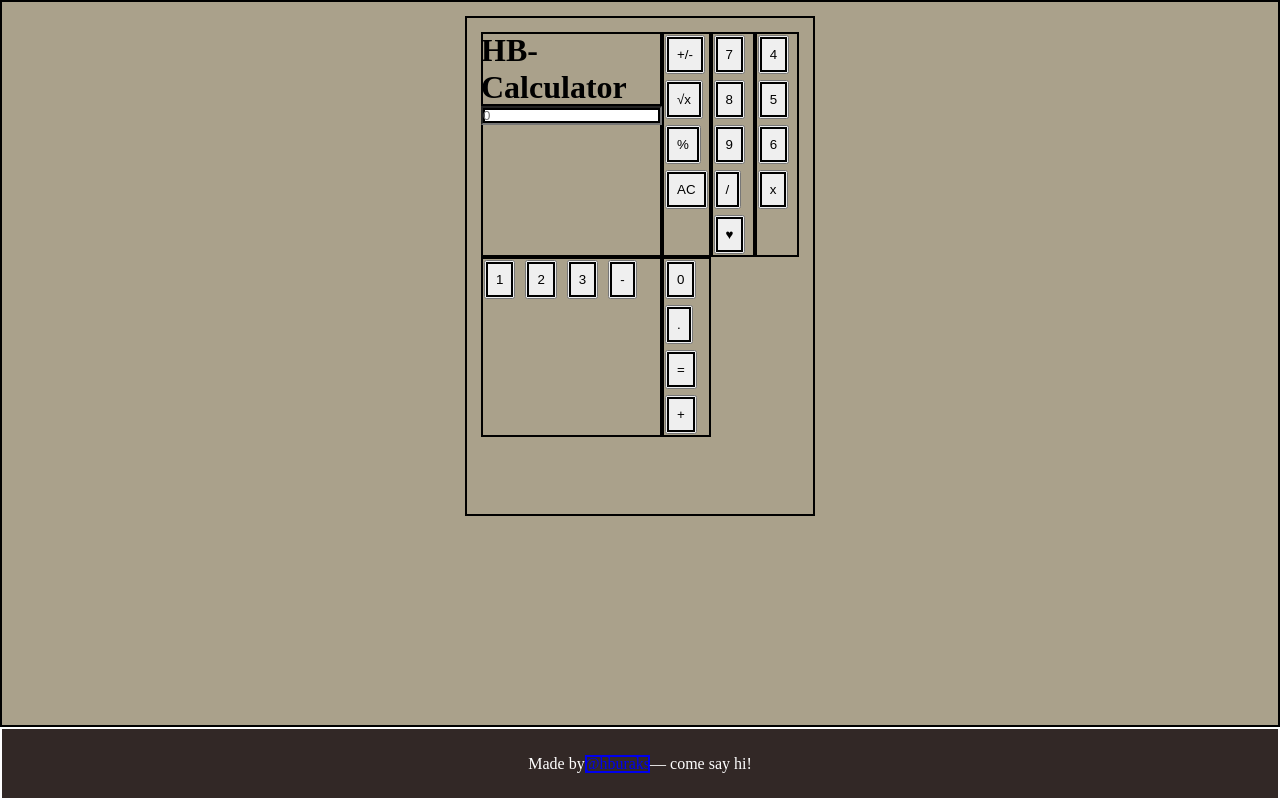
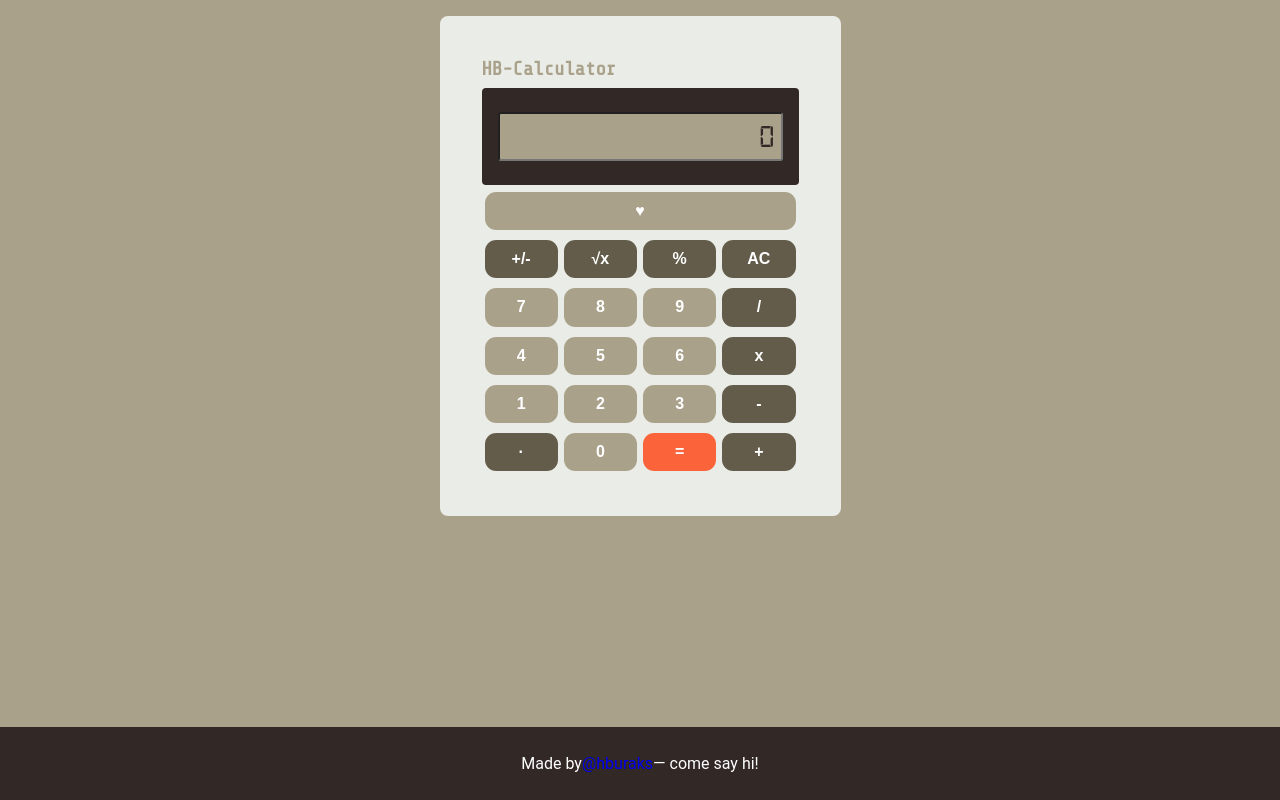
Before and after one commit to hburaks/HB-Calculator, a plain HTML site: page index.html in a window 1280 px wide. Drawn offline with Linux system fonts and the light colour scheme.

Commit message:
add style and external font types

```diff
--- a/index.html
+++ b/index.html
@@ -11,9 +11,11 @@
                 <div class="main">
                     <div class="calculator">
                         <div class="row">
-                            <h1 id="title">HB-Calculator</h1>
-                            <input class="input" id="display" placeholder="0" readonly>
+                            <p id="title">HB-Calculator</p>
                         </div>
+                        <div class="row" id="input">
+                            <input class="input" id="display" placeholder="0" readonly></div>
+                        <div class="row"><button id="operand" value="Seni seviyorum Ecem!!!!!!">♥</button></div>
                         <div class="row">
                             <button id="operator" value="+/-">+/-</button>
                             <button id="operator" value="√x">√x</button>
@@ -25,7 +27,6 @@
                             <button id="operand"  value="8">8</button>
                             <button id="operand"  value="9">9</button>
                             <button id="operator" value="/">/</button>
-                            <button id="operator" value="Seni seviyorum Ecem!!!!!!">♥</button>
                         </div>
                         <div class="row">
                             <button id="operand"  value="4">4</button>
@@ -40,8 +41,8 @@
                             <button id="operator" value="-">-</button>
                         </div>
                         <div class="row">
+                            <button id="operator" value="."> · </button>
                             <button id="operand"  value="0">0</button>
-                            <button id="operator" value=".">.</button>
                             <button id="equal" value="=">=</button>
                             <button id="operator" value="+">+</button>
                         </div>
--- a/styles.css
+++ b/styles.css
@@ -1,11 +1,25 @@
 * {
     margin:0px;
-    box-shadow: 0 0 0 2px inset;
     padding:0px;
     box-sizing: border-box;
+/*     box-shadow: 0 0 0 2px inset; */
 }
+@font-face {
+    font-family: 'digital-7';
+    src: url(./styles/digital-7.ttf);
+}
+@import url('https://fonts.googleapis.com/css2?family=Roboto:ital@1&display=swap');
+@font-face {
+    font-family: "ShareTechMono-Regular";
+    src: url(./styles/ShareTechMono-Regular.ttf);
+}
+
 :root {
-    background-color: rgb(170,161,139) ;
+    font-family: 'Roboto', sans-serif;
+    --main-color: rgb(170,161,139);
+    background-color: var(--main-color) ;
+    --secondary-color: rgb(50,40,38);
+    --button-color: rgb(99,92,75);
 }
 
 .content {
@@ -19,17 +33,79 @@
 }
 .calculator {
     margin: 1rem;
-    width: 350px;
-    padding: 1rem;
+    background-color: rgba(234,237,231,255);
+    border-radius: 8px;
+    padding: 2.5rem;
     height: 500px;
     display: grid;
-    grid-template-rows: repeat(5, 1fr);
-    grid-template-columns: repeat(4, 1fr);
+    grid-template-rows: 1fr 3fr repeat(6, 2fr);
+
 }
+input, textarea{
+    color: #332222;
+    border-radius: 3px;
+    background-color:var(--main-color);
+    font-weight: 500;
+    font-size: 3rem;
+}
+.row #title {
+    font-family: "ShareTechMono-Regular";
+    font-size: 1.2rem;
+    margin-bottom: 4px;
+    color: var(--main-color);
+    font-weight: 900;
 
+
+}
+::placeholder {
+    color: var(--secondary-color);
+}
+#input {
+    display: flex;
+    justify-content: end;
+
+    padding-left: 1rem;
+    padding-top: 1.5rem;
+    padding-bottom: 1.5rem;
+    padding-right: 1rem;
+    color: var(--main-color);
+    background-color:rgb(50,40,38) ;
+    border-radius: 4px;
+}
+.row input {
+    font-family: 'digital-7' , sans-serif;
+    font-size: 2rem;
+    padding: 6px;
+    text-align: end;
+}
+.row {
+    display: flex;
+    margin: 2px;
+
+}
 button {
     padding: 10px;
     margin: 3px;
+    flex: 1;
+    border: none;
+    background-color: var(--button-color);
+    border-radius: 0.7rem;
+    border-color: inherit;
+    color: white;
+    font-size: 16px;
+    font-weight: 600;
+}
+#operand {
+    background-color: var(--main-color);
+}
+#equal {
+    background: rgb(251,99,59);
+}
+#love {
+    background-color: inherit;
+    color: rgb(251,99,59);
+    font-size: 2rem;
+    font-weight: 600;
 }
 .creator {
     height: 100%;
@@ -38,7 +114,7 @@ button {
     align-items: center;
     justify-content: center;
     padding: 20px;
-    background-color: rgb(50,40,38);
+    background-color: var(--secondary-color);
     color: white;
 }
 a:visited {
```
Also changed, not shown: styles/ShareTechMono-Regular.ttf (added), styles/digital-7.ttf (added).
